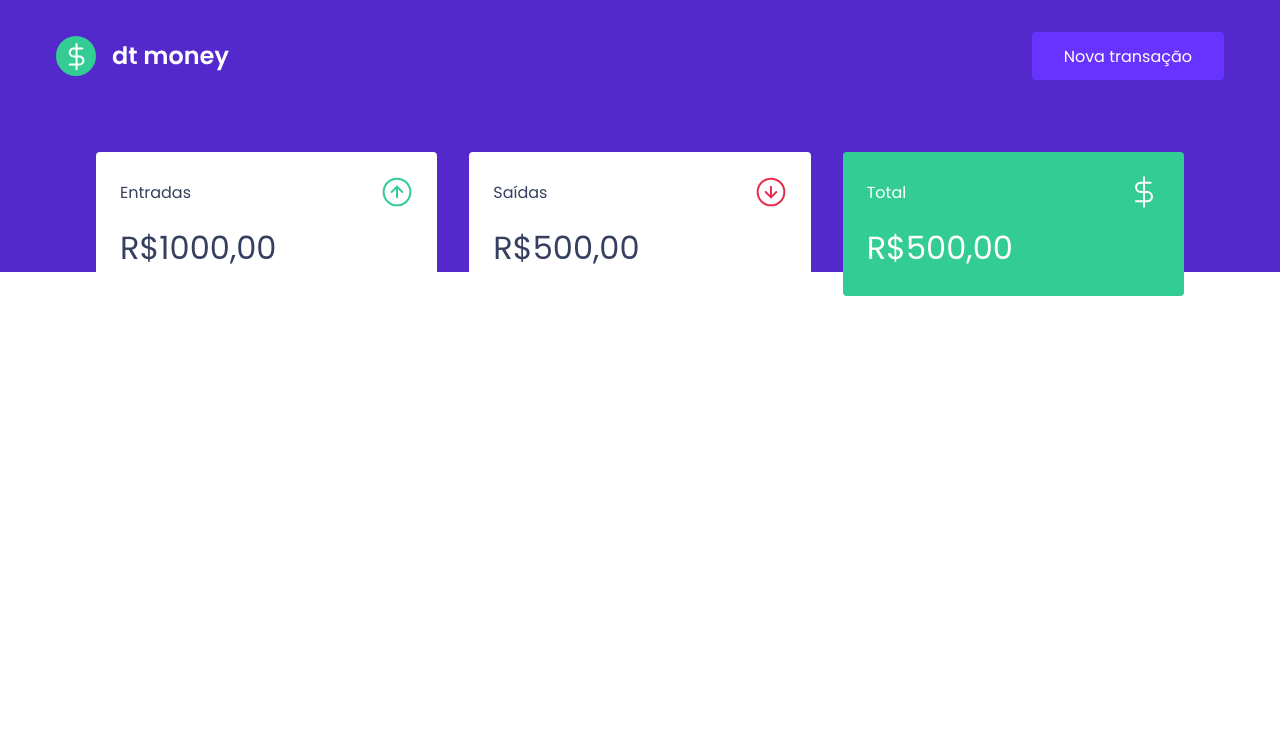
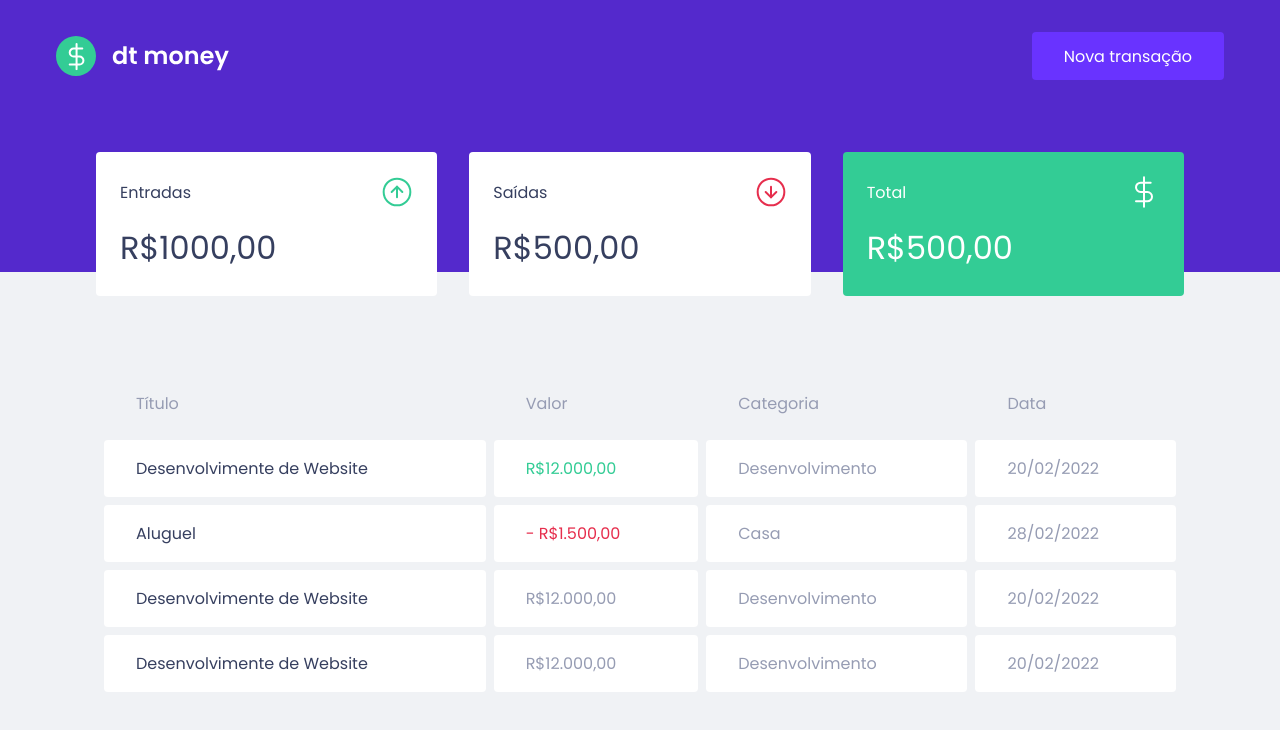
Before and after one commit to clarabrancalhao/dt-money, a React (Create React App) app: page / in a window 1280 px wide. Shown: the top 730 px of the page. Built offline with nearby package versions, Linux system fonts and the light colour scheme.

Commit message:
feat: create transaction table

```diff
--- a/src/components/Dashboard/index.tsx
+++ b/src/components/Dashboard/index.tsx
@@ -1,10 +1,12 @@
 import { Summary } from "../Summary";
+import { TransactionsTable } from "../TransactionsTable";
 import { Container } from "./styles";
 
 export const Dashboard = () => {
   return (
     <Container>
       <Summary />
+      <TransactionsTable />
     </Container>
   );
 };
--- /dev/null
+++ b/src/components/TransactionsTable/index.tsx
@@ -0,0 +1,43 @@
+import { Container } from "./styles";
+
+export const TransactionsTable = () => {
+  return (
+    <Container>
+      <table>
+        <thead>
+          <tr></tr>
+          <th>Título</th>
+          <th>Valor</th>
+          <th>Categoria</th>
+          <th>Data</th>
+        </thead>
+        <tbody>
+          <tr>
+            <td>Desenvolvimente de Website</td>
+            <td className="deposit">R$12.000,00</td>
+            <td>Desenvolvimento</td>
+            <td>20/02/2022</td>
+          </tr>
+          <tr>
+            <td>Aluguel</td>
+            <td className="withdraw"> - R$1.500,00</td>
+            <td>Casa</td>
+            <td>28/02/2022</td>
+          </tr>
+          <tr>
+            <td>Desenvolvimente de Website</td>
+            <td>R$12.000,00</td>
+            <td>Desenvolvimento</td>
+            <td>20/02/2022</td>
+          </tr>
+          <tr>
+            <td>Desenvolvimente de Website</td>
+            <td>R$12.000,00</td>
+            <td>Desenvolvimento</td>
+            <td>20/02/2022</td>
+          </tr>
+        </tbody>
+      </table>
+    </Container>
+  );
+};
--- /dev/null
+++ b/src/components/TransactionsTable/styles.ts
@@ -0,0 +1,38 @@
+import styled from "styled-components";
+
+export const Container = styled.div`
+  margin-top: 4rem;
+
+  table {
+    width: 100%;
+    border-spacing: 0.5rem;
+
+    th {
+      color: var(--text-body);
+      font-weight: 400;
+      padding: 1rem 2rem;
+      text-align: left;
+      line-height: 1.5rem;
+    }
+
+    td {
+      padding: 1rem 2rem;
+      border: 0;
+      background-color: var(--shape);
+      color: var(--text-body);
+      border-radius: 0.25rem;
+
+      &:first-child {
+        color: var(--text-title);
+      }
+
+      &.deposit {
+        color: var(--green);
+      }
+
+      &.withdraw {
+        color: var(--red);
+      }
+    }
+  }
+`;
--- a/src/styles/global.ts
+++ b/src/styles/global.ts
@@ -2,7 +2,7 @@
 
 export const GlobalStyle = createGlobalStyle`
 :root {
-    --background: #f0f2f5
+    --background: #F0F2F5;
     --red: #E62E4D;
     --blue: #5429CC;
     --green: #33CC95;
```
